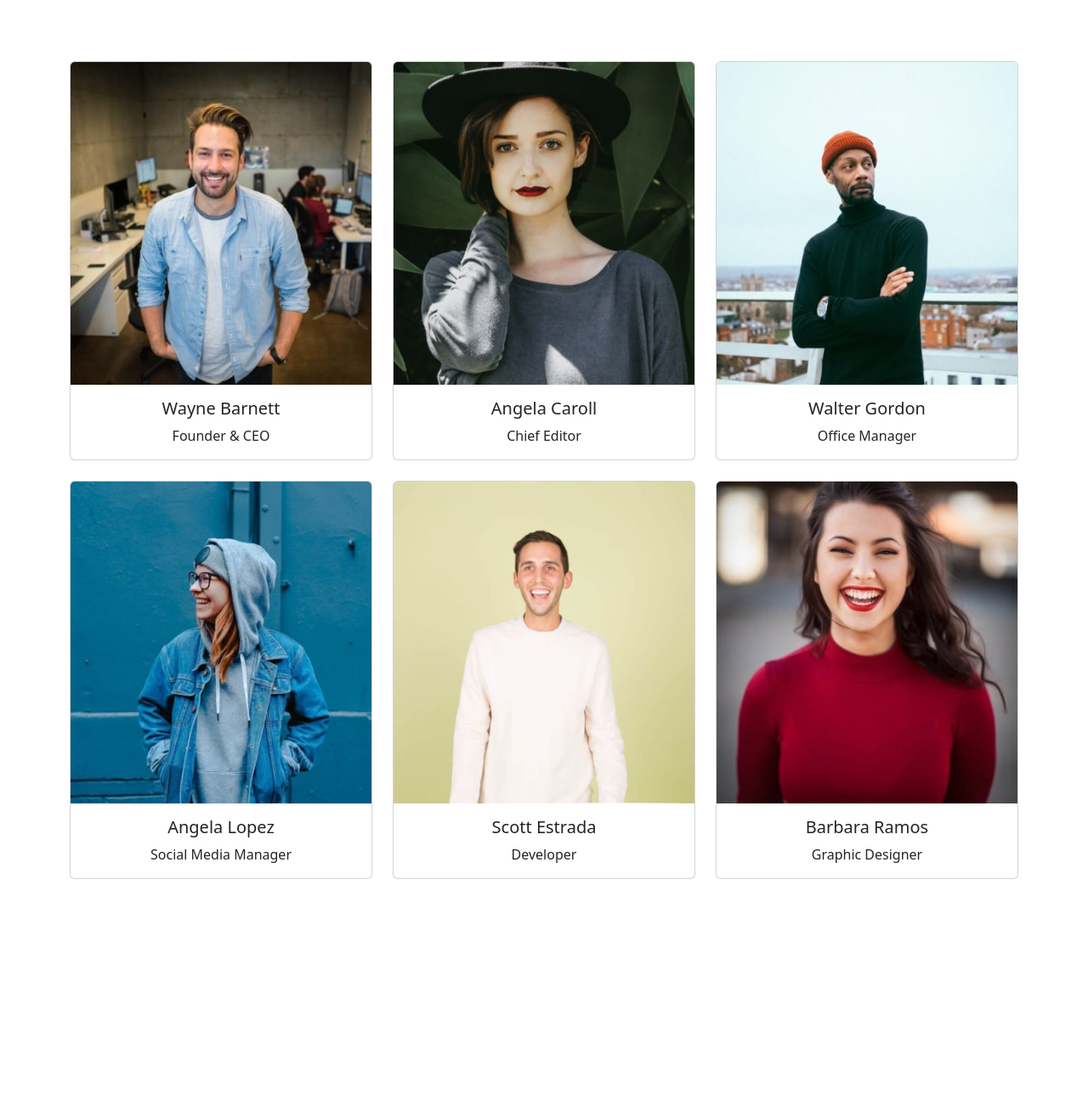
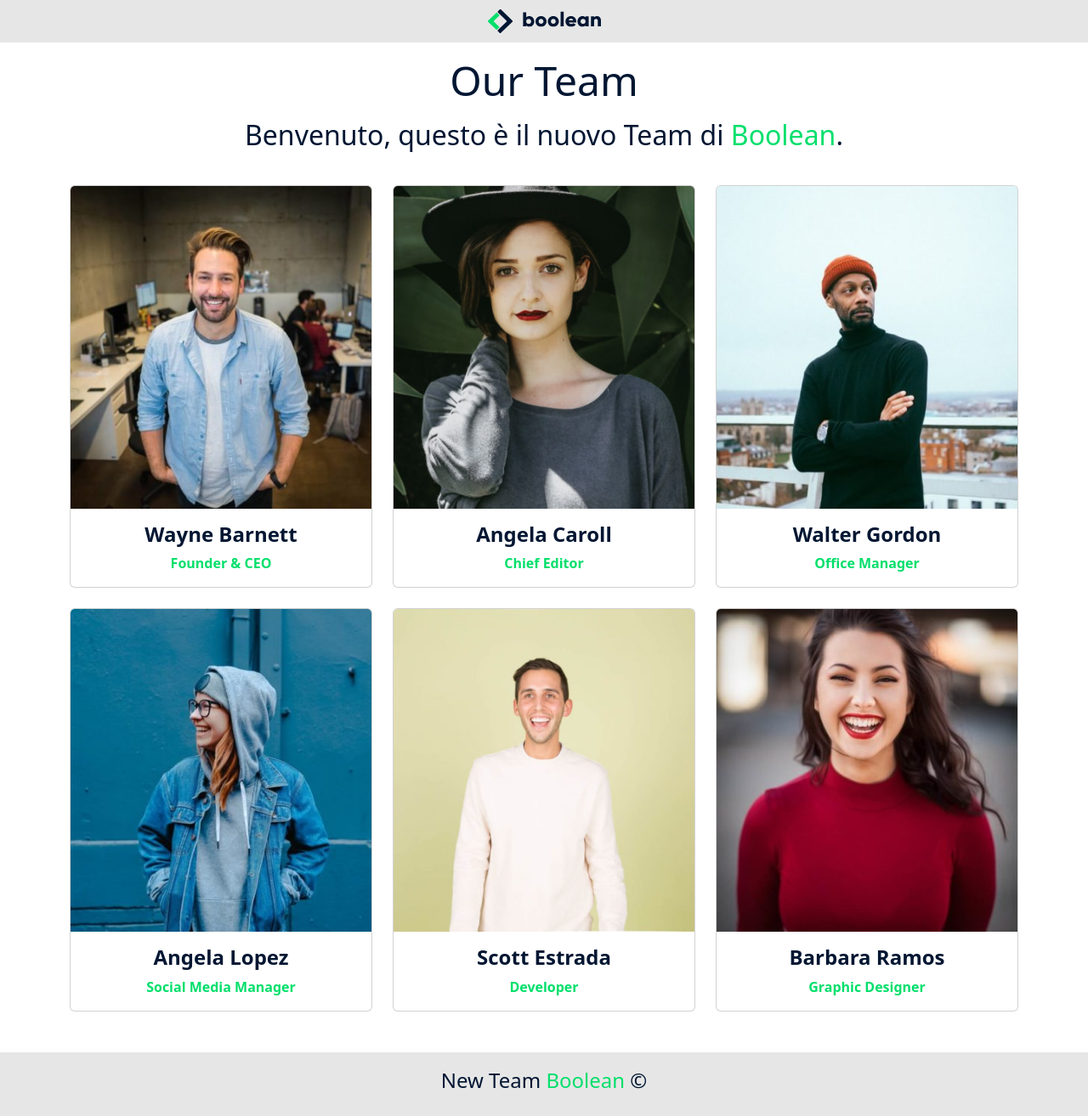
Before and after one commit to FilippoFoti/js-our-team, a plain HTML site: page index.html in a window 1280 px wide. Shown: the whole page at 85% size. Before the commit the page ends 1083 px from the top, so only its background shows below. Drawn offline with nearby package versions, Linux system fonts and the light colour scheme.

Commit message:
Esercizio completato

```diff
--- a/css/style.css
+++ b/css/style.css
@@ -0,0 +1,44 @@
+/* HEADER */
+
+header {
+    height: 50px;
+    width: 100%;
+    background-color: #e6e6e6;
+}
+
+/* MAIN */
+
+span {
+    color: rgba(0, 223, 107, 1);
+}
+.container h1 {
+    font-size: 3rem;
+    color: rgba(0, 22, 50, 1);
+}
+
+.container h2 {
+   color: rgba(0, 22, 50, 1);
+}
+
+.container h5 {
+    font-size: 1.5rem;
+    font-weight: bold;
+    color: rgba(0, 22, 50, 1);
+}
+
+p {
+    font-weight: bold;
+    color: rgba(0, 223, 107, 1);
+}
+
+/* FOOTER */
+
+footer {
+    height: 75px;
+    background-color: #e6e6e6;
+}
+
+footer h2 {
+    color: rgba(0, 22, 50, 1);
+    font-size: 1.5rem;
+}
--- a/index.html
+++ b/index.html
@@ -21,23 +21,17 @@
 </head>
 <body>
 <!-- HEADER -->
+    <header class="d-flex align-items-center justify-content-center">
+        <img src="img/logo.svg" alt="Logo">
+    </header>
 <!-- /HEADER -->
 
 <!-- MAIN -->
     <main>
         <div class="container">
-            <div class="row row-cols-3 my-5 g-4">
-                <!-- <div class="col">
-                    <div class="card">
-                        <img src="" class="card-img-top" alt="">
-                        <div class="card-body">
-                            <h5 class="card-title text-center">Nome</h5>
-                            <p class="card-text text-center">Ruolo</p>
-                        </div>
-                    </div>
-                </div> -->
-            </div>
-            <div class="row row-cols-3">
+            <h1 class="text-center my-3">Our Team</h1>
+            <h2 class="text-center mb-3">Benvenuto, questo è il nuovo Team di <span>Boolean</span>.</h2>
+            <div class="row row-cols-3 mt-3 mb-5 g-4">
                 <!-- <div class="col">
                     <div class="card">
                         <img src="" class="card-img-top" alt="">
@@ -53,6 +47,9 @@
 <!-- /MAIN -->
 
 <!-- FOOTER -->
+    <footer class="d-flex align-items-center justify-content-center">
+        <h2>New Team <span>Boolean</span> ©</h2>
+    </footer>
 <!-- /FOOTER -->
 
 <!-- SCRIPT-JS -->
```
Also changed, not shown: img/logo.svg (added).
